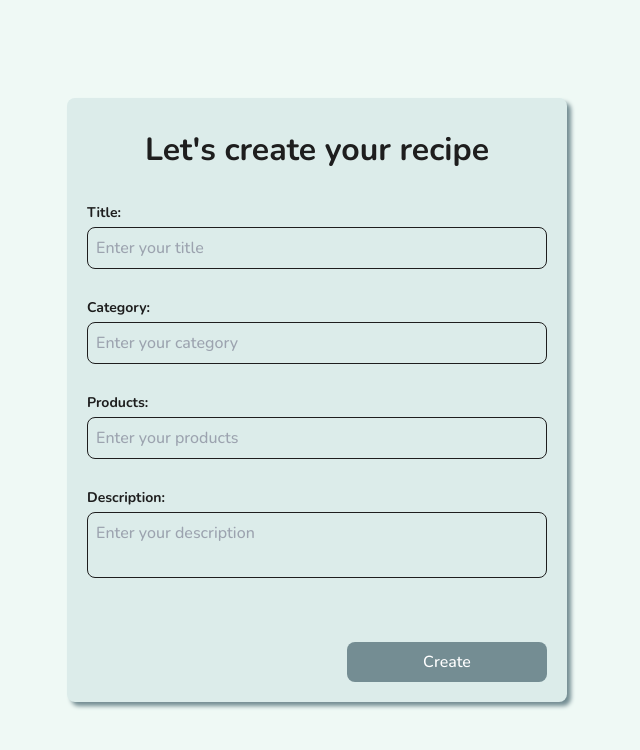
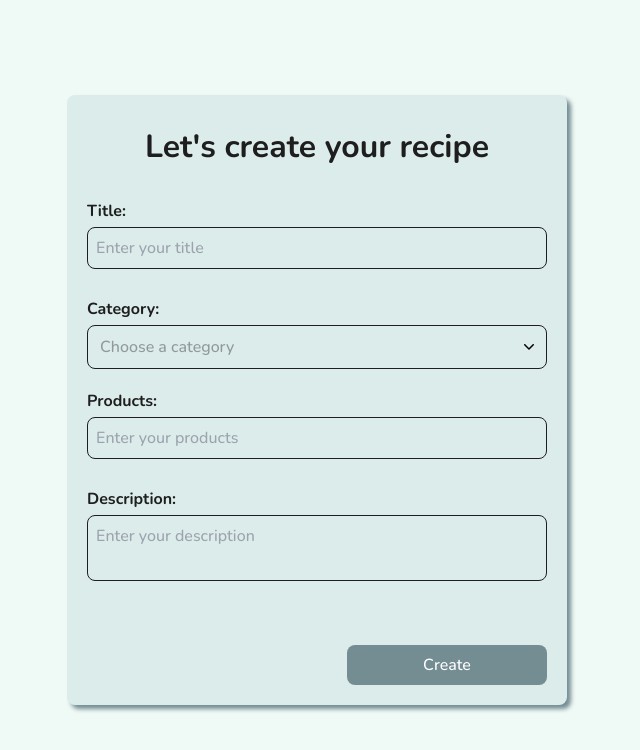
Before and after one commit to TsvettyM/dailyumyum-cfui, a Next.js app: page /admin/edit/recipes in a window 1280 px wide. Shown: the top 750 px of the page, without its empty margins (323-963 px from the left). Built offline with nearby package versions, Linux system fonts and the light colour scheme.

Commit message:
added CommonInputSelect

```diff
--- a/db.json
+++ b/db.json
@@ -42,6 +42,27 @@
       "category": "italian",
       "products": "300 grams pasta, 500 grams chicken meat",
       "description": "First you need to boil the pasta.."
+    },
+    {
+      "id": "idjtkec7o",
+      "title": "gasfsafa",
+      "category": "Asian,Turkish",
+      "products": "vxcvdcv",
+      "description": "cxbddsbfefasf"
+    },
+    {
+      "id": "id5ijcbzx",
+      "title": "ffff",
+      "category": "Italian,Asian",
+      "products": "fff",
+      "description": "fff"
+    },
+    {
+      "id": "id5xqq82m",
+      "title": "gtrg",
+      "category": "Italian,Greek",
+      "products": "trgtrg",
+      "description": "rtgtrg"
     }
   ],
   "category": [
--- a/features/admin/AdminFormCreateRecipe.tsx
+++ b/features/admin/AdminFormCreateRecipe.tsx
@@ -3,6 +3,7 @@ import { useRouter } from "next/router";
 import { FormEvent, useEffect, useState } from "react";
 import CommonInput from "../common/components/CommonInput";
 import CommonTextArea from "../common/components/CommonTextArea";
+import CommonInputSelect from "../common/components/CommonInputSelect";
 
 const AdminFormCreateRecipe = () => {
   const [title, setTitle] = useState("");
@@ -19,6 +20,7 @@ const AdminFormCreateRecipe = () => {
 
   const router = useRouter();
   const { id } = router.query;
+  const data = ["Asian", "Turkish", "Italian", "Greek", "Russian", "Balkan"];
 
   useEffect(() => {
     if (id) {
@@ -51,6 +53,8 @@ const AdminFormCreateRecipe = () => {
       newValidationErrors.description =
         "Description must be less than 1024 characters!";
     }
+    console.log(category);
+
     if (category === "") {
       newValidationErrors.category = "You must choose category first!";
     }
@@ -119,16 +123,15 @@ const AdminFormCreateRecipe = () => {
         onChange={(e) => setTitle(e.target.value)}
         className="mb-6"
       />
-      <CommonInput
+
+      <CommonInputSelect
+        data={data}
+        setItem={setCategory}
+        item={category}
+        error={validationErrors.category}
         label="Category:"
-        type="text"
-        styleMode="black"
-        value={category}
-        error={validationErrors.category}
-        placeholder="Enter your category"
-        onChange={(e) => setCategory(e.target.value)}
-        className="mb-6"
       />
+
       <CommonInput
         label="Products:"
         type="text"
@@ -156,6 +159,7 @@ const AdminFormCreateRecipe = () => {
       >
         {router.query.id ? "Update" : "Create"}
       </button>
+
       {error && <p className="text-red">{error}</p>}
     </form>
   );
--- /dev/null
+++ b/features/common/components/CommonInputSelect.tsx
@@ -0,0 +1,109 @@
+import IconClose from "@/features/icons/components/IconClose";
+import IconDropMenuArrow from "@/features/icons/components/IconDropMenuArrow";
+import classNames from "classnames";
+import { useState } from "react";
+import CommonLabel from "./CommonLabel";
+import CommonError from "./CommonError";
+
+interface IProps {
+  error?: string;
+  data: string[];
+  label?: string;
+  setItem: (item: string) => void;
+  item: string;
+}
+
+const CommonInputSelect = ({ data, setItem, item, error, label }: IProps) => {
+  const [isOpenMenu, setIsOpenMenu] = useState(false);
+  const [selectedData, setSelectedData] = useState<string[]>([]);
+  console.log(item);
+
+  function handleOpen() {
+    setIsOpenMenu(!isOpenMenu);
+  }
+  function handleSelect(item: string) {
+    let updatedData;
+    if (selectedData.includes(item)) {
+      updatedData = selectedData.filter(
+        (existingItem) => existingItem !== item
+      );
+    } else {
+      updatedData = [...selectedData, item];
+    }
+    setSelectedData(updatedData);
+    setItem(updatedData.join(","));
+  }
+  function handleRemove(item: string) {
+    setSelectedData((prevState) => {
+      return prevState.filter((existingItem) => existingItem !== item);
+    });
+  }
+
+  return (
+    <div className="common__input-select group relative flex w-full flex-col">
+      <CommonLabel htmlFor="" style="black" text={label} />
+
+      <div
+        className="relative flex items-center border text-black/40 space-x-2 border-black rounded-8 text-left w-full p-3 h-11 cursor-pointer mb-4"
+        onClick={handleOpen}
+      >
+        {selectedData.length > 0
+          ? selectedData.map((item) => {
+              return (
+                <span
+                  className="flex items-center justify-center text-left text-black bg-[#748D93]/20 py-1 px-2.5 rounded-8"
+                  key={item}
+                >
+                  {item}
+                  <button
+                    type="button"
+                    onClick={() => handleRemove(item)}
+                    className="common__btn--select relative text-center text-black font-bold text-18"
+                  >
+                    <IconClose className="ml-2" />
+                  </button>
+                </span>
+              );
+            })
+          : "Choose a category"}
+
+        {selectedData.length > 0 ? (
+          <button type="button" onClick={() => setSelectedData([])}></button>
+        ) : null}
+
+        <IconDropMenuArrow
+          className={classNames("absolute right-3 duration-200", {
+            "rotate-180": isOpenMenu,
+          })}
+        />
+      </div>
+
+      {isOpenMenu ? (
+        <div className="absolute flex flex-col bg-[#DCECEA] top-20 right-0 z-20 border border-black rounded-8 w-full">
+          {data.map((item, index) => {
+            return (
+              <button
+                type="button"
+                key={index}
+                onClick={() => handleSelect(item)}
+                className={classNames(
+                  "text-left font-semibold p-2 hover:bg-black/15 duration-200  last-of-type:rounded-b-8 first-of-type:rounded-t-8",
+                  {
+                    "bg-[#748D93]/20 border-b-2 border-[#748D93]":
+                      selectedData.includes(item),
+                  }
+                )}
+              >
+                {item}
+              </button>
+            );
+          })}
+        </div>
+      ) : null}
+
+      {error ? <CommonError error={error} /> : null}
+    </div>
+  );
+};
+
+export default CommonInputSelect;
--- a/features/common/components/CommonLabel.tsx
+++ b/features/common/components/CommonLabel.tsx
@@ -24,7 +24,7 @@ const CommonLabel = ({ htmlFor, text, required, style, className }: IProps) => {
 
   return (
     <label
-      className={classNames("my-1 text-14 font-semibold", {
+      className={classNames("my-1 text-16 font-bold", {
         [getStyle()]: getStyle,
         [className || ""]: className,
       })}
--- a/features/homepage/components/HomepageView.tsx
+++ b/features/homepage/components/HomepageView.tsx
@@ -4,11 +4,11 @@ import HomepagePopularRecipes from "./HomepagePopularRecipes";
 
 const HomepageView = () => {
   return (
-    <>
+    <div>
       <HomepageIntro />
       {/* <HomepagePopularRecipes /> */}
       <HomepageAbout />
-    </>
+    </div>
   );
 };
 
--- a/features/icons/components/IconSuccessMessageClose.tsx
+++ b/features/icons/components/IconClose.tsx
@@ -1,6 +1,6 @@
 import IIcon from "../interfaces/icon.interface";
 
-const IconSuccessMessageClose = ({ className }: IIcon) => {
+const IconClose = ({ className }: IIcon) => {
   return (
     <svg
       className={className}
@@ -17,4 +17,4 @@ const IconSuccessMessageClose = ({ className }: IIcon) => {
   );
 };
 
-export default IconSuccessMessageClose;
+export default IconClose;
--- a/pages/admin/recipes.tsx
+++ b/pages/admin/recipes.tsx
@@ -6,7 +6,7 @@ import axios from "axios";
 import Link from "next/link";
 import { useEffect, useState } from "react";
 import { useRouter } from "next/router";
-import IconSuccessMessageClose from "@/features/icons/components/IconSuccessMessageClose";
+import IconClose from "@/features/icons/components/IconClose";
 
 interface IRecipe {
   id: number;
@@ -73,7 +73,7 @@ const AdminRecipesPage = () => {
                   onClick={() => setShowMessage("")}
                   className="ml-3"
                 >
-                  <IconSuccessMessageClose className="text-center ml-auto" />
+                  <IconClose className="text-center ml-auto" />
                 </button>
               </p>
             </div>
```
